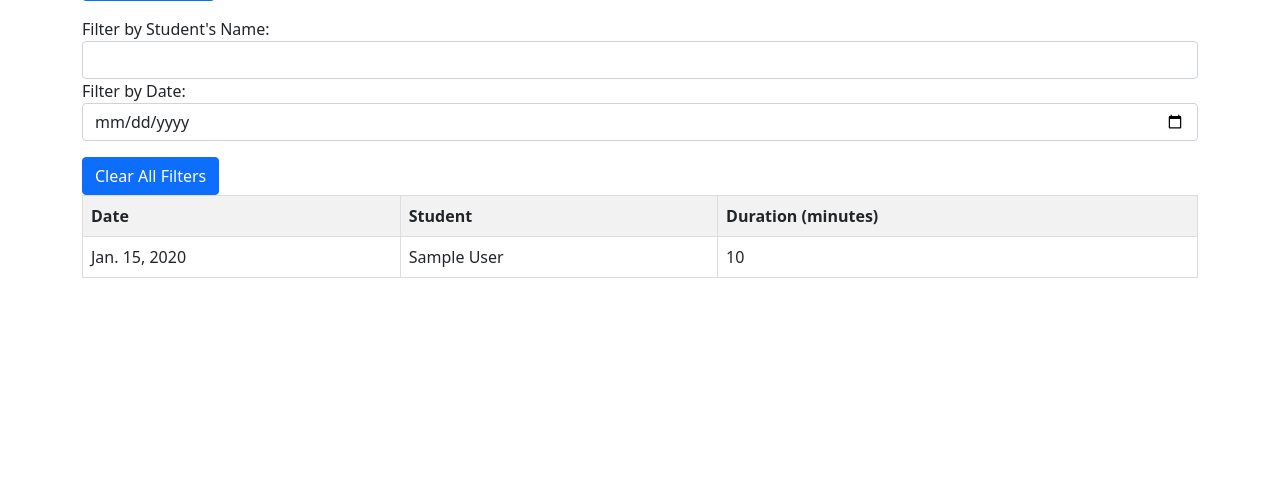
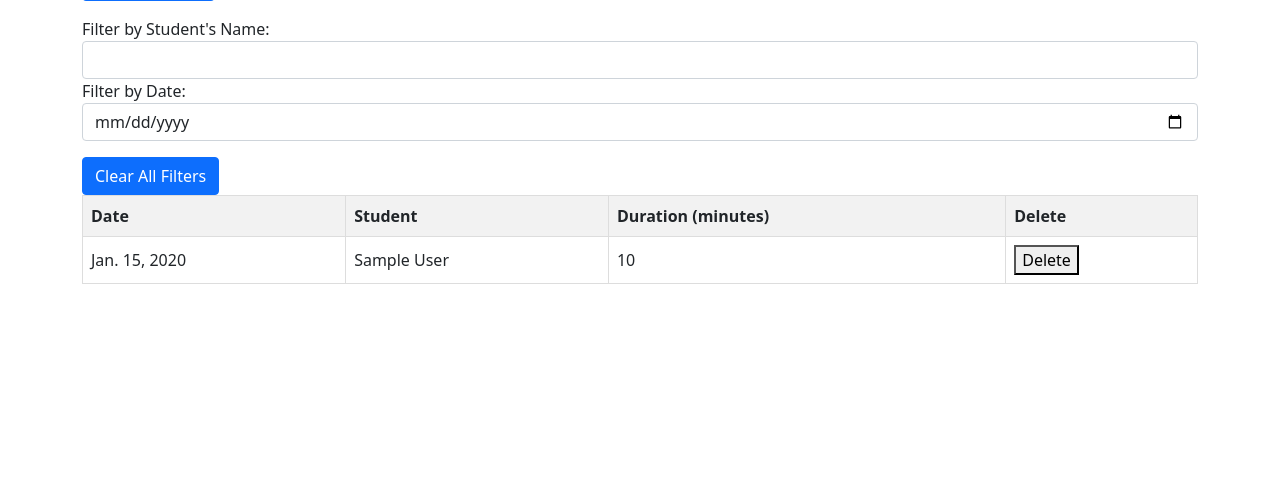
Before and after one commit to systenconti/Get2TalkAPP2, a Django app: page /lessons/ in a window 1280 px wide. Shown: the part 365-860 px from the top of the page. Run offline with Django 4.2, Linux system fonts and the light colour scheme; a user stored in the database is signed in; tables that the repository leaves empty hold one stand-in row (values such as "Sample post").

Commit message:
Add delete option to each Lesson record

```diff
--- a/get2talk/forms.py
+++ b/get2talk/forms.py
@@ -1,8 +1,12 @@
 from django import forms
-from .models import Student, Lesson
+from .models import Student
 
 
 class StudentForm(forms.ModelForm):
     class Meta:
         model = Student
         fields = ("name", "mobile_number")
+
+    def clean_name(self):
+        name = self.cleaned_data["name"]
+        return name.title()
--- a/get2talk/templates/lesson_records.html
+++ b/get2talk/templates/lesson_records.html
@@ -69,6 +69,7 @@
                 <th>Date</th>
                 <th>Student</th>
                 <th>Duration (minutes)</th>
+                <th>Delete</th>
             </tr>
         </thead>
         <tbody>
@@ -77,6 +78,7 @@
                 <td>{{ lesson.date }}</td>
                 <td>{{ lesson.student.name }}</td>
                 <td>{{ lesson.duration }}</td>
+                <td><button class="delete-lesson-btn" data-lesson-id="{{ lesson.id }}">Delete</button></td>
             </tr>
             {% endfor %}
         </tbody>
@@ -130,5 +132,22 @@
         $('#date-filter').val('');
         $('.lesson-row').show();
     });
+
+    $(document).on('click', '.delete-lesson-btn', function () {
+        var lessonId = $(this).data('lesson-id');
+        var confirmation = confirm('Are you sure you want to delete this lesson?');
+        if (confirmation) {
+            $.ajax({
+                url: '/lessons/delete-lesson/' + lessonId + '/',
+                method: 'POST',
+                beforeSend: function (xhr, settings) {
+                    xhr.setRequestHeader("X-CSRFToken", "{{ csrf_token }}")
+                },
+                success: function (response) {
+                    location.reload();
+                }
+            });
+        }
+    });
 </script>
 {% endblock %}
--- a/get2talk/urls.py
+++ b/get2talk/urls.py
@@ -9,4 +9,5 @@ urlpatterns = [
     path("add/", AddNewStudentView.as_view(), name="add_new_student"),
     path("edit/<int:pk>/", EditStudentView.as_view(), name="edit_student"),
     path("lessons/", views.lessons_view, name="lessons"),
+    path("lessons/delete-lesson/<int:lesson_id>/", views.delete_lesson, name="delete_lesson"),
 ]
--- a/get2talk/views.py
+++ b/get2talk/views.py
@@ -5,6 +5,7 @@ from django.views.generic import View
 from django.views.generic.edit import CreateView
 from django.urls import reverse_lazy
 from django.utils.decorators import method_decorator
+from django.http import JsonResponse
 from .forms import StudentForm
 from .models import Teacher, Student, Lesson
 from datetime import datetime
@@ -84,10 +85,19 @@ def lessons_view(request):
         lesson.save()
         return redirect("lessons")
 
-
     context = {
         "teacher": teacher,
         "students": students,
         "lessons": lessons,
     }
     return render(request, "lesson_records.html", context)
+
+
+@login_required
+def delete_lesson(request, lesson_id):
+    if request.method == "POST":
+        lesson = get_object_or_404(Lesson, id=lesson_id)
+        lesson.delete()
+        return JsonResponse({"success": True})
+    else:
+        return JsonResponse({'success': False, 'message': 'There was an error.'})
```
